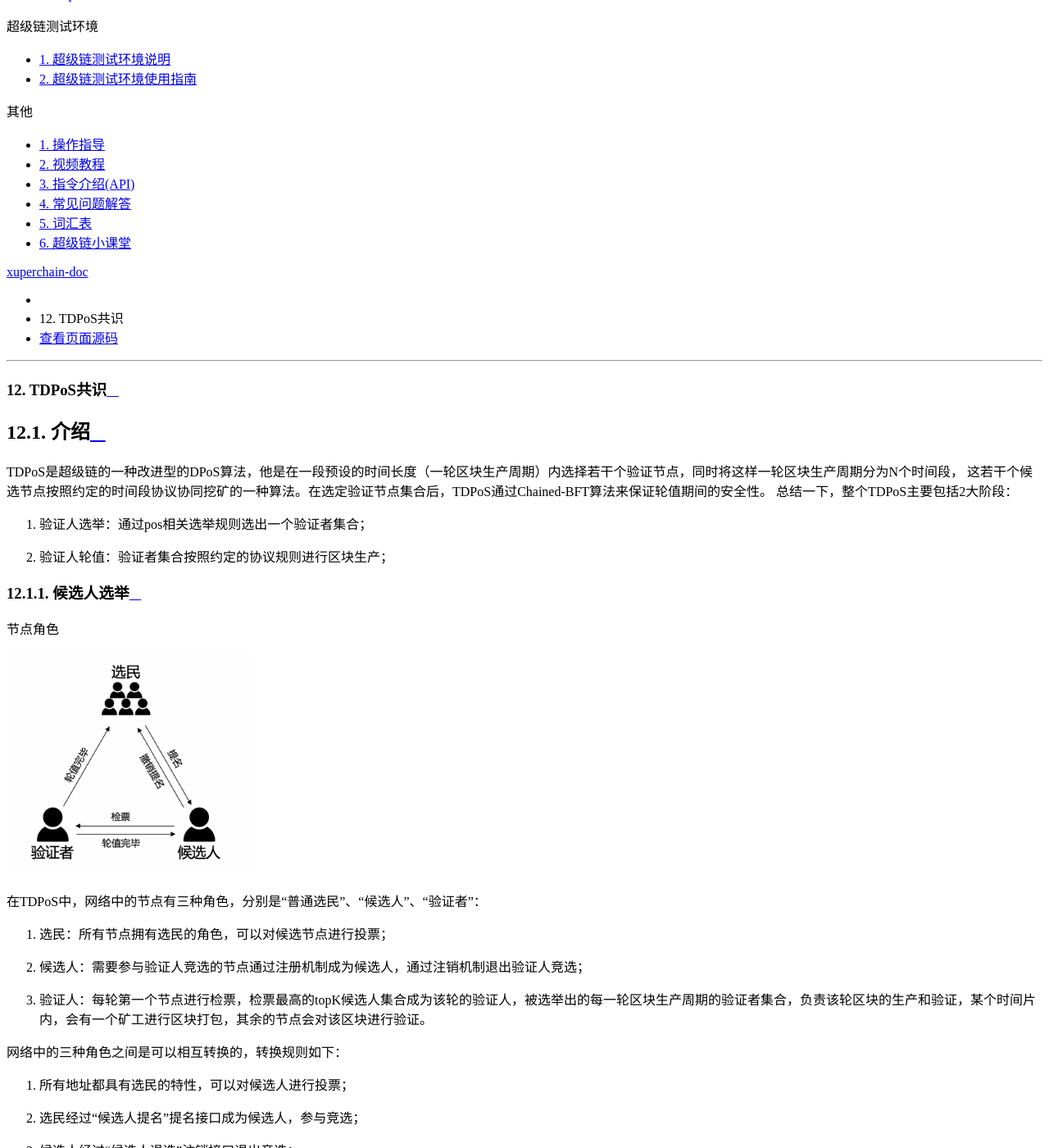
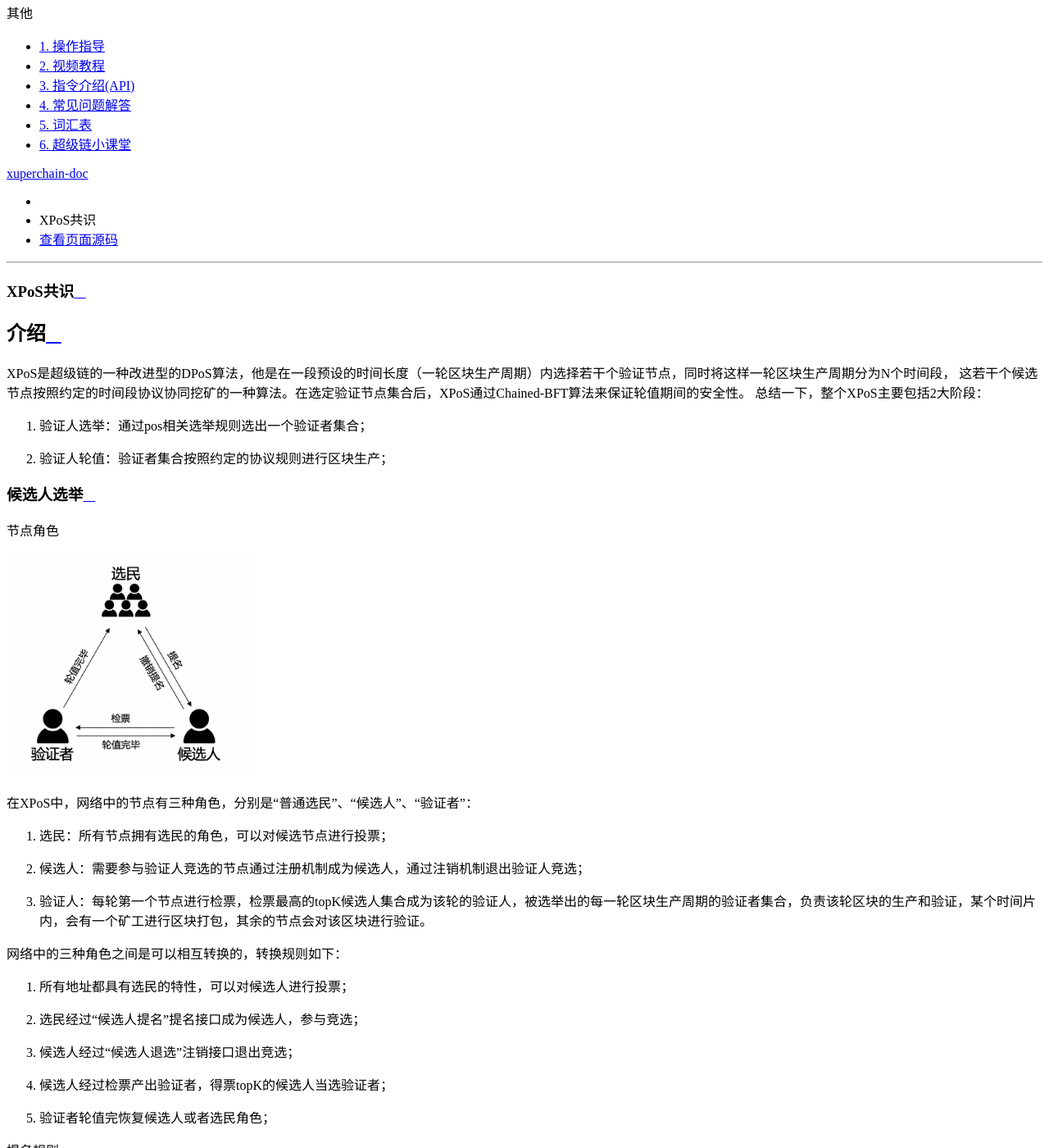
Before and after one commit to xuperchain/docs, a Sphinx documentation site: the page built from source/design_documents/xpos.rst, in a window 1280 px wide and 1400 px high, scrolled down 1346 px. Shown: the whole window at 82% size. Built offline with Sphinx 7.4.7 and the Read the Docs theme 2.0.0, drawn with Linux system fonts in a browser that asks for light colours; pages that are not in the unit, such as notebooks, are missing from menus; comment, search, counter and statistics services are not loaded; some of the changed text lies outside the part shown.

Commit message:
Update Doc and Correct some mistakes (#38)
* Update tdpos.rst

* Update contract_accounts.rst

在修改ACL配置方法时，将"account_name": "1111111111111111" 修改为了 "account_name": "XC1111111111111111@xuper"。
在修改ACL配置时account_name需要设定为XC......@xuper形式，而创建ACL时,写为："account_name": "1111111111111111"即可。

* Update multi-nodes.rst

将指令 netUrl 修改为 netURL，即 ./xchain-cli netURL gen -H 127.0.0.1:37101
在实际上手新版本指令中，命令行会提示用户指令有问题，应更正为netURL

* Update initiate_proposals.rst

The command listed "./xchain-cli transfer --to dpzuVdosQrF2kmzumhVeFQZa1aYcdgFpN --desc proposal.json" should be changed to "./xchain-cli transfer --to dpzuVdosQrF2kmzumhVeFQZa1aYcdgFpN --desc proposal.json --amount"

* Update and rename tdpos.rst to xpos.rst

Update TDPoS to XPoS

```diff
--- a/source/advanced_usage/contract_accounts.rst
+++ b/source/advanced_usage/contract_accounts.rst
@@ -125,7 +125,7 @@
         "module_name": "xkernel",
         "method_name": "SetAccountAcl",  # 这里的方法有了变更
         "args" : {
-            "account_name": "1111111111111111",
+            "account_name": "XC1111111111111111@xuper", #account_name在此处一定要写成XC.....@xuper的形式
             # acl字段为要修改成的新ACL
             "acl": "{\"pm\": {\"rule\": 1,\"acceptValue\": 0.6},\"aksWeight\": {\"AK3\": 0.3,\"AK4\": 0.3}}"
         }
--- a/source/advanced_usage/initiate_proposals.rst
+++ b/source/advanced_usage/initiate_proposals.rst
@@ -45,7 +45,7 @@
 .. code-block:: python
     :linenos:
 
-    ./xchain-cli transfer --to dpzuVdosQrF2kmzumhVeFQZa1aYcdgFpN --desc proposal.json
+    ./xchain-cli transfer --to dpzuVdosQrF2kmzumhVeFQZa1aYcdgFpN --desc proposal.json --amount 100
 
 运行后会得到本次提案的交易id，需要记录下来供投票使用
 
--- a/source/design_documents/tdpos.rst
+++ b/source/design_documents/xpos.rst
@@ -1,12 +1,12 @@
 
-TDPoS共识
+XPoS共识
 =========
 
 介绍
 ----
 
-TDPoS是超级链的一种改进型的DPoS算法，他是在一段预设的时间长度（一轮区块生产周期）内选择若干个验证节点，同时将这样一轮区块生产周期分为N个时间段， 这若干个候选节点按照约定的时间段协议协同挖矿的一种算法。在选定验证节点集合后，TDPoS通过Chained-BFT算法来保证轮值期间的安全性。
-总结一下，整个TDPoS主要包括2大阶段：
+XPoS是超级链的一种改进型的DPoS算法，他是在一段预设的时间长度（一轮区块生产周期）内选择若干个验证节点，同时将这样一轮区块生产周期分为N个时间段， 这若干个候选节点按照约定的时间段协议协同挖矿的一种算法。在选定验证节点集合后，XPoS通过Chained-BFT算法来保证轮值期间的安全性。
+总结一下，整个XPoS主要包括2大阶段：
 
 1. 验证人选举：通过pos相关选举规则选出一个验证者集合；
 2. 验证人轮值：验证者集合按照约定的协议规则进行区块生产；
@@ -20,7 +20,7 @@
     :align: center
     :width: 300px
 
-在TDPoS中，网络中的节点有三种角色，分别是“普通选民”、“候选人”、“验证者”：
+在XPoS中，网络中的节点有三种角色，分别是“普通选民”、“候选人”、“验证者”：
 
 1. 选民：所有节点拥有选民的角色，可以对候选节点进行投票；
 2. 候选人：需要参与验证人竞选的节点通过注册机制成为候选人，通过注销机制退出验证人竞选；
@@ -45,7 +45,7 @@
 
 选举规则
 
-候选人被提名后，会形成一个候选人池子，投票需要针对该池子内部的节点进行。TDPoS的投票也有很多规则，主要有以下几点：
+候选人被提名后，会形成一个候选人池子，投票需要针对该池子内部的节点进行。XPoS的投票也有很多规则，主要有以下几点：
 
 1. 任何地址都可以进行投票，投票需要冻结燃料，投票的票数取决于共识配置中每一票的金额，票数 = 冻结金额 / 投票单价；
 2. 该燃料会被一直冻结，直到该投票被撤销；
@@ -54,12 +54,12 @@
 候选人轮值
 ^^^^^^^^^^
 
-每一轮开始的第一个区块会自动触发检票的交易，该交易会进行下一轮候选人的检票，被选举出的节点会按照既定的时间片协同出块，每一个区块都会请求所有验证节点的验证。TDPoS的时间片切分如下图所示：
+每一轮开始的第一个区块会自动触发检票的交易，该交易会进行下一轮候选人的检票，被选举出的节点会按照既定的时间片协同出块，每一个区块都会请求所有验证节点的验证。XPoS的时间片切分如下图所示：
 
 .. image:: ../images/tdpos-slice.png
     :align: center
 
-为了降低切主时容易造成分叉，TDPoS将出块间隔分成了3个，如上图所示：
+为了降低切主时容易造成分叉，XPoS将出块间隔分成了3个，如上图所示：
 
 - **t1**：同一轮内同一个矿工的出块间隔；
 - **t2**：同一轮内切换矿工时的出块间隔，需要为t1的整数倍；
@@ -67,12 +67,12 @@
 
 拜占庭容错
 
-TDPoS验证节点轮值过程中，采取了 `Chained-Bft <chained_bft.html>`_ 防止矿工节点的作恶。
+XPoS验证节点轮值过程中，采取了 `Chained-Bft <chained_bft.html>`_ 防止矿工节点的作恶。
 
 技术细节
 ^^^^^^^^
 
-TDPoS实现主要在 ``consensus/tdpos`` 路径下，其主要是通过智能合约的方式实现的，主要有以下几个合约方法：
+XPoS实现主要在 ``consensus/tdpos`` 路径下，其主要是通过智能合约的方式实现的，主要有以下几个合约方法：
 
 .. code-block:: go
     :linenos:
```
Also changed, not shown: source/advanced_usage/multi-nodes.rst (+4 -4 lines).
